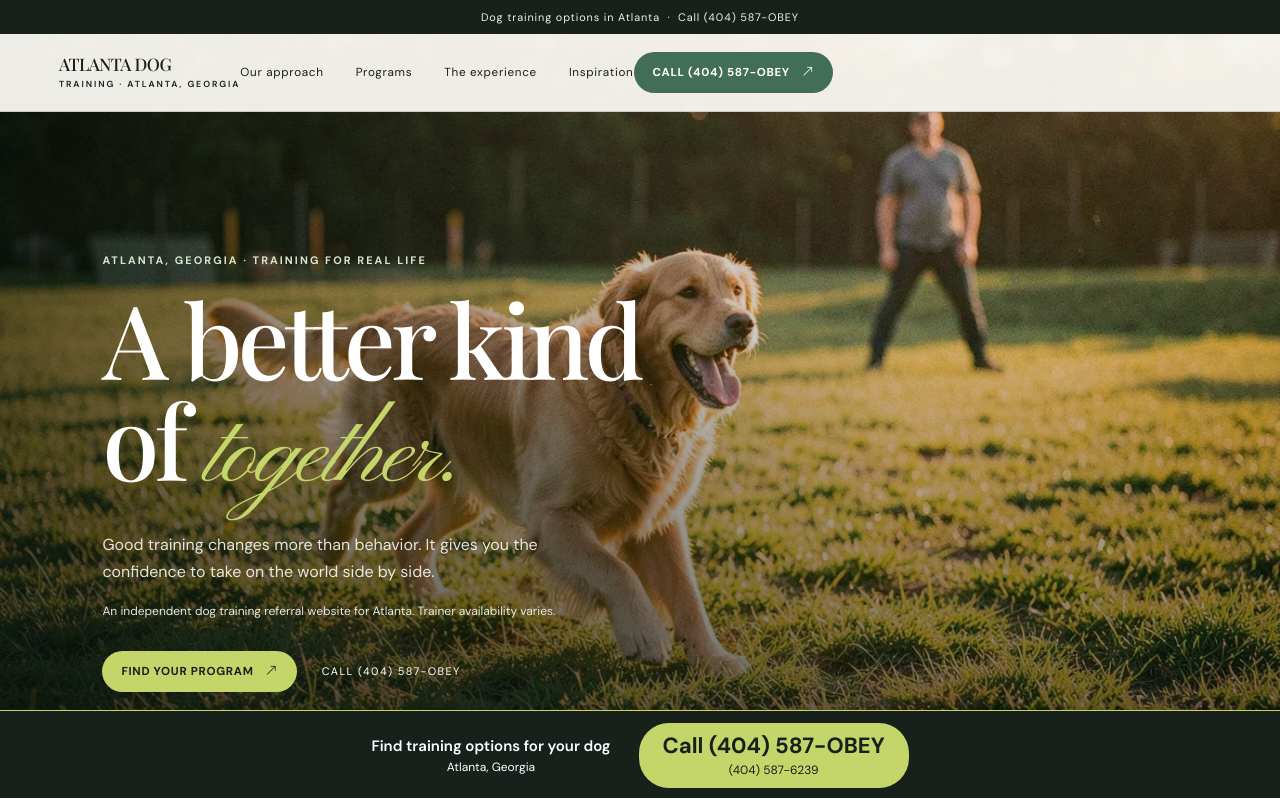
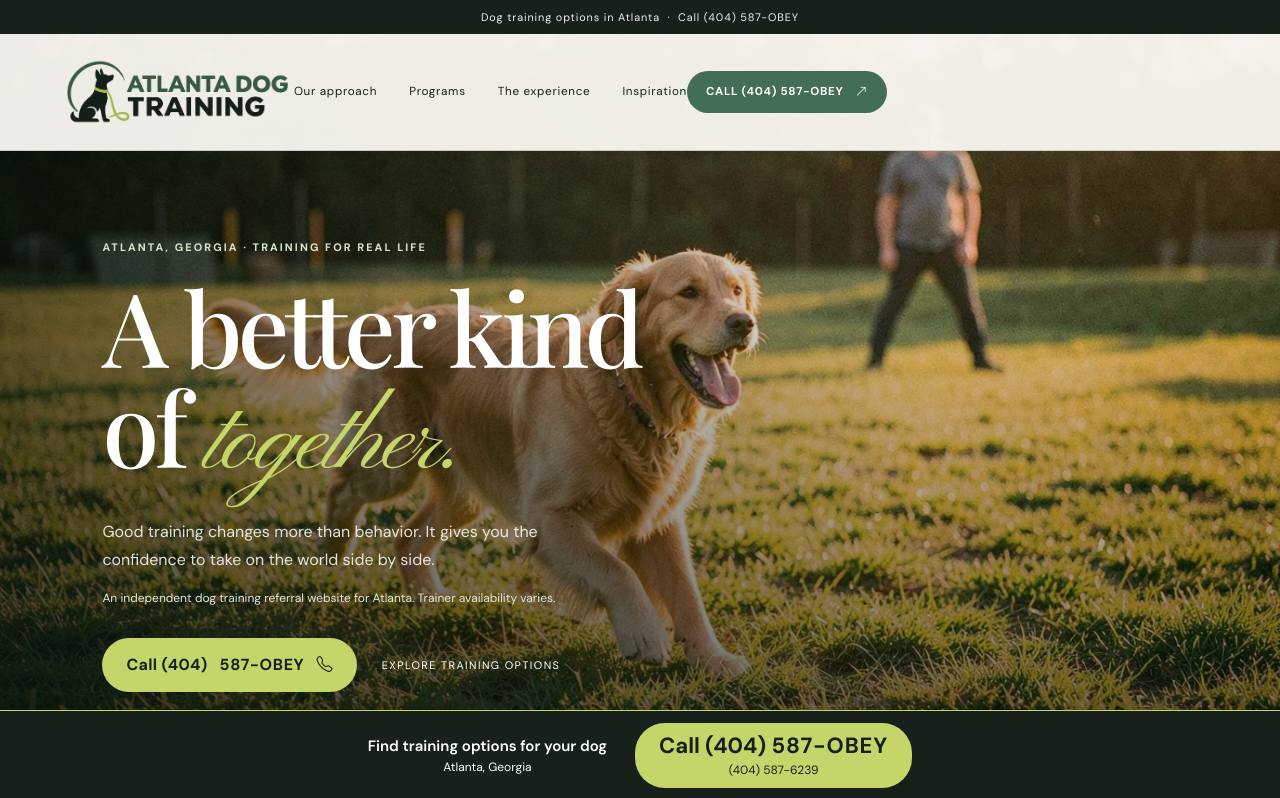
Before and after one commit to gregsimonds-boop/OBEY, a plain HTML site: page index.html in a window 1280 px wide. Shown: the top 798 px of the page. Drawn offline with nearby package versions, Linux system fonts and the light colour scheme.

Commit message:
Add files via upload

```diff
--- a/index.html
+++ b/index.html
@@ -132,13 +132,28 @@ body{padding-bottom:112px;overflow-x:hidden}
 .cta .script{color:#e3eca8}
 @media(min-width:768px){.hero-content{bottom:calc(110px + 4vh)}}
 @media(min-width:768px) and (max-width:1050px){.navbar{padding-left:3%;padding-right:3%}.navlinks{gap:14px;font-size:.66rem}.desktop-cta{padding:10px 13px;font-size:.65rem}.brand{font-size:1rem}}
+
+.logo-brand{display:block;line-height:0;flex-shrink:0}
+.site-logo{display:block;width:235px;max-width:100%;height:auto;object-fit:contain}
+footer .logo-brand{display:inline-block;padding:10px 14px;background:#f6f4ee;border-radius:5px}
+footer .site-logo{width:270px}
+.offcanvas-header .site-logo{width:200px}
+.hero-phone{font-size:1rem;letter-spacing:.02em;padding:15px 24px}
+.hero-phone strong,.call-banner a strong{font-weight:800;letter-spacing:.04em}
+.footer-phone{font-size:1.05rem;color:#e7efb8}
+.footer-phone small{display:block;font-size:.8rem;color:#b6beb6;margin-top:5px}
+@media(min-width:768px) and (max-width:1100px){.site-logo{width:185px}.navlinks{gap:12px}.desktop-cta{font-size:.63rem;padding:10px 12px}.navbar{padding-left:3%;padding-right:3%}}
+@media(max-width:767px){.site-logo{width:190px}footer .site-logo{width:240px}.hero-phone{font-size:.9rem}}
+
+footer .footer-name{display:inline-block;white-space:nowrap;font-size:clamp(15px,2vw,21px);line-height:1.25;letter-spacing:-.03em}
+footer .footer-name small{white-space:normal;font-size:8px;letter-spacing:.15em;margin-top:8px;line-height:1.6}
 </style>
 <link rel="canonical" href="https://www.atlantadogtraining.org/">
 </head>
 <body>
   <div class="topline">Dog training options in Atlanta &nbsp;·&nbsp; Call (404) 587-OBEY</div>
   <nav class="navbar navbar-expand-lg" aria-label="Main navigation">
-    <a class="brand" href="#top" aria-label="Atlanta Dog Training home">ATLANTA DOG<small>TRAINING · ATLANTA, GEORGIA</small></a>
+    <a class="brand logo-brand" href="#top" aria-label="Atlanta Dog Training home"><img class="site-logo" src="assets/atlanta-dog-training-logo.png" alt="Atlanta Dog Training" width="2172" height="724"></a>
     <div class="navlinks d-none d-md-flex">
       <a href="#approach">Our approach</a><a href="#programs">Programs</a><a href="#experience">The experience</a><a href="#stories">Inspiration</a>
     </div>
@@ -146,7 +161,7 @@ body{padding-bottom:112px;overflow-x:hidden}
     <button class="menu-toggle d-md-none" type="button" data-bs-toggle="offcanvas" data-bs-target="#mobileMenu" aria-label="Open navigation"><i class="bi bi-list"></i></button>
   </nav>
   <div class="offcanvas offcanvas-end" tabindex="-1" id="mobileMenu" aria-label="Mobile navigation">
-    <div class="offcanvas-header"><span class="brand">ATLANTA DOG<small>TRAINING</small></span><button class="btn-close" data-bs-dismiss="offcanvas" aria-label="Close"></button></div>
+    <div class="offcanvas-header"><span class="brand logo-brand"><img class="site-logo" src="assets/atlanta-dog-training-logo.png" alt="Atlanta Dog Training" width="2172" height="724"></span><button class="btn-close" data-bs-dismiss="offcanvas" aria-label="Close"></button></div>
     <div class="offcanvas-body d-flex flex-column gap-4"><a href="#approach" data-bs-dismiss="offcanvas">Our approach</a><a href="#programs" data-bs-dismiss="offcanvas">Programs</a><a href="#experience" data-bs-dismiss="offcanvas">The experience</a><a href="#stories" data-bs-dismiss="offcanvas">Inspiration</a><a href="tel:+14045876239" data-bs-dismiss="offcanvas">Call (404) 587-OBEY</a></div>
   </div>
 
@@ -161,7 +176,7 @@ body{padding-bottom:112px;overflow-x:hidden}
           <h1>A better kind<br>of <em>together.</em></h1>
           <p class="hero-copy">Good training changes more than behavior. It gives you the confidence to take on the world side by side.</p>
           <p class="referral-intro">An independent dog training referral website for Atlanta. Trainer availability varies.</p>
-          <div class="hero-bottom"><a class="pill" href="#programs">FIND YOUR PROGRAM <i class="bi bi-arrow-up-right"></i></a><a class="hero-note" href="tel:+14045876239">Call (404) 587-OBEY</a></div>
+          <div class="hero-bottom"><a class="pill hero-phone" href="tel:+14045876239" aria-label="Call Atlanta Dog Training at 404 587 6239">Call (404) <strong>587-OBEY</strong><i class="bi bi-telephone"></i></a><a class="hero-note" href="#programs">Explore training options</a></div>
         </div>
       </div>
     </section>
@@ -252,9 +267,9 @@ body{padding-bottom:112px;overflow-x:hidden}
   <footer>
     <div class="container">
       <div class="row gy-4 align-items-start">
-        <div class="col-md-5"><a class="brand" href="#top">ATLANTA DOG<small>TRAINING · A BETTER KIND OF TOGETHER</small></a></div>
+        <div class="col-md-5"><a class="brand footer-name" href="#top">ATLANTA DOG TRAINING<small>A BETTER KIND OF TOGETHER</small></a></div>
         <div class="col-6 col-md-3"><div class="eyebrow mb-3">Explore</div><p><a href="#approach">Our approach</a></p><p><a href="#programs">Training programs</a></p><p><a href="#experience">Training settings</a></p></div>
-        <div class="col-6 col-md-4"><div class="eyebrow mb-3">Call (404) 587-OBEY</div><p><a href="tel:+14045876239">(404) 587-6239</a></p><p>Atlanta, Georgia</p><a href="tel:+14045876239" class="text-link text-white border-white">CALL (404) 587-OBEY <i class="bi bi-arrow-up-right"></i></a></div>
+        <div class="col-6 col-md-4"><div class="eyebrow mb-3">Call (404) 587-OBEY</div><p><a class="footer-phone" href="tel:+14045876239">(404) <strong>587-OBEY</strong><small>(404) 587-6239</small></a></p><p>Atlanta, Georgia</p><a href="tel:+14045876239" class="text-link text-white border-white">CALL (404) 587-OBEY <i class="bi bi-arrow-up-right"></i></a></div>
       </div>
       <p class="referral-disclosure">Atlanta Dog Training is an independent referral website, not a dog training facility. We may receive compensation for qualifying calls. Trainers are independent businesses responsible for their services. Service areas, programs, availability and prices vary; confirm details directly before booking. Images are illustrative and do not depict our facilities or verified client results.</p>
       <div class="footer-bottom d-flex justify-content-between"><span>© 2026 Atlanta Dog Training</span><span>Built for a life together.</span></div>
@@ -301,6 +316,6 @@ body{padding-bottom:112px;overflow-x:hidden}
       document.getElementById('next').addEventListener('click', () => track.scrollBy({left:track.clientWidth*.75,behavior:reduced?'auto':'smooth'}));
     })();
   </script>
-<aside class="call-banner" aria-label="Call Atlanta Dog Training"><span>Find training options for your dog<small>Atlanta, Georgia</small></span><a href="tel:+14045876239" aria-label="Call Atlanta Dog Training at 404 587 6239">Call (404) 587-OBEY<small>(404) 587-6239</small></a></aside>
+<aside class="call-banner" aria-label="Call Atlanta Dog Training"><span>Find training options for your dog<small>Atlanta, Georgia</small></span><a href="tel:+14045876239" aria-label="Call Atlanta Dog Training at 404 587 6239">Call (404) <strong>587-OBEY</strong><small>(404) 587-6239</small></a></aside>
 </body>
 </html>
```
